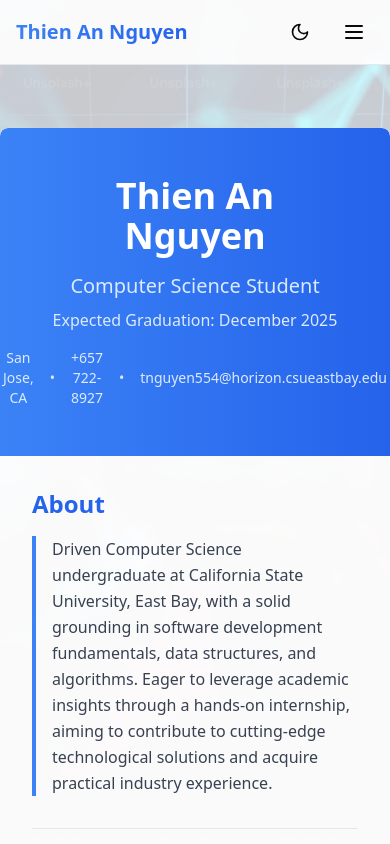
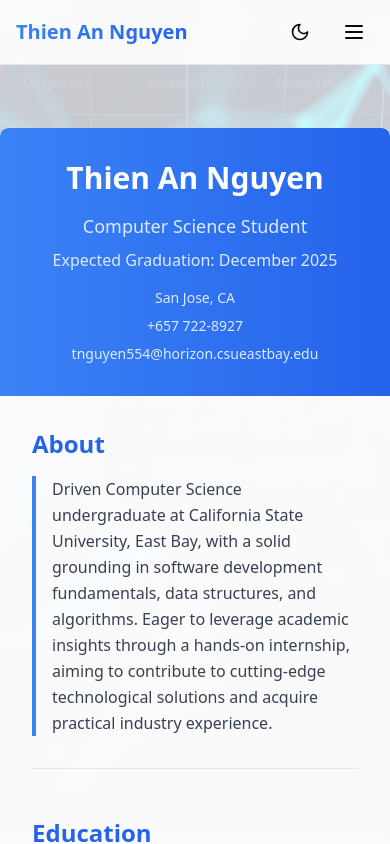
Before and after one commit to nta105/next-app, a Next.js app: page / in a window 390 px wide. Shown: the top 844 px of the page. Built offline with nearby package versions, Linux system fonts and the light colour scheme.

Commit message:
update responsive look on iphone

```diff
--- a/app/components/Header.tsx
+++ b/app/components/Header.tsx
@@ -1,16 +1,23 @@
 export default function Header() {
   return (
-    <header className="bg-gradient-to-r from-blue-500 to-blue-600 text-white p-12 rounded-t-lg">
+    <header className="bg-gradient-to-r from-blue-500 to-blue-600 text-white p-8 sm:p-12 rounded-t-lg">
       <div className="max-w-3xl mx-auto text-center">
-        <h1 className="text-4xl font-bold mb-4">Thien An Nguyen</h1>
-        <p className="text-xl text-blue-100">Computer Science Student</p>
+        <h1 className="text-3xl sm:text-4xl font-bold mb-4">Thien An Nguyen</h1>
+        <p className="text-lg sm:text-xl text-blue-100">Computer Science Student</p>
         <p className="mt-2 text-blue-100">Expected Graduation: December 2025</p>
-        <div className="mt-4 flex items-center justify-center gap-4 text-sm text-blue-100">
+
+        {/* Mobile-friendly contact info */}
+        <div className="mt-4 flex flex-col sm:flex-row items-center justify-center gap-2 sm:gap-4 text-sm text-blue-100">
           <span>San Jose, CA</span>
-          <span>•</span>
-          <span>+657 722-8927</span>
-          <span>•</span>
-          <a href="mailto:tnguyen554@horizon.csueastbay.edu" className="hover:text-white transition-colors">
+          <span className="hidden sm:inline">•</span>
+          <a href="tel:+6577228927" className="hover:text-white transition-colors">
+            +657 722-8927
+          </a>
+          <span className="hidden sm:inline">•</span>
+          <a
+            href="mailto:tnguyen554@horizon.csueastbay.edu"
+            className="hover:text-white transition-colors break-all"
+          >
             tnguyen554@horizon.csueastbay.edu
           </a>
         </div>
```
